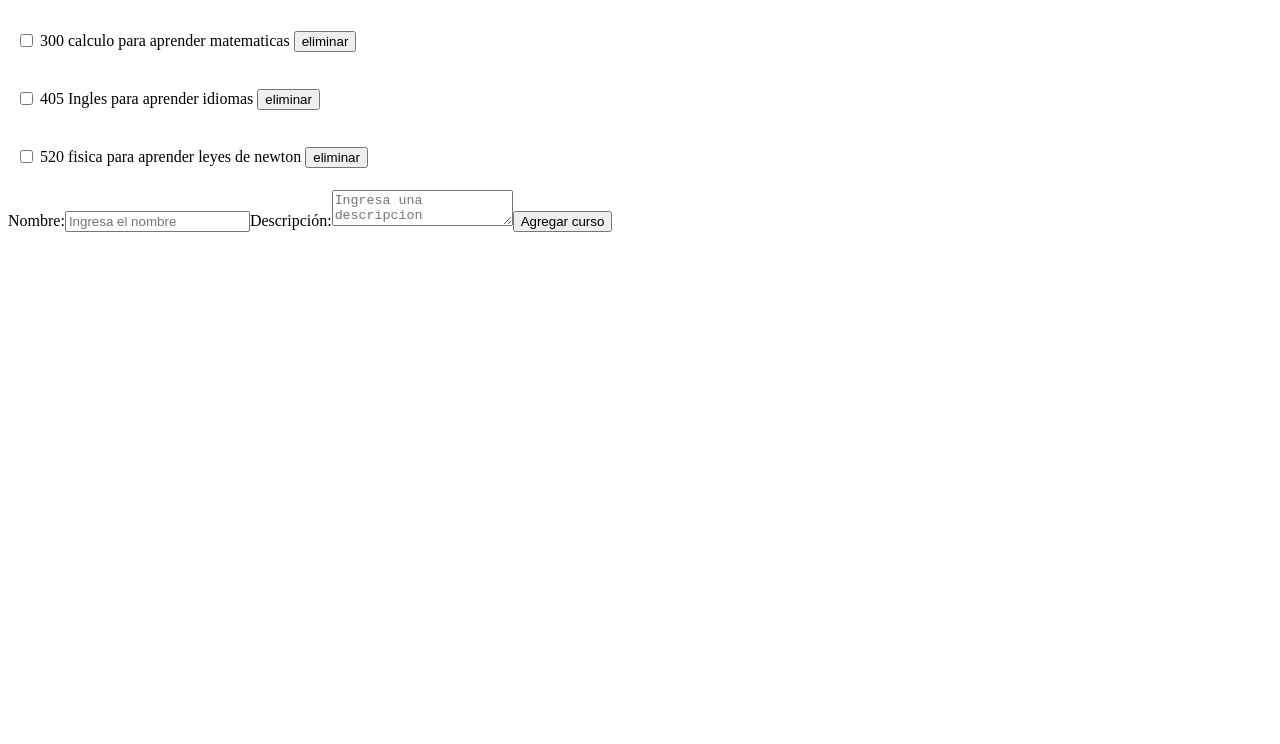
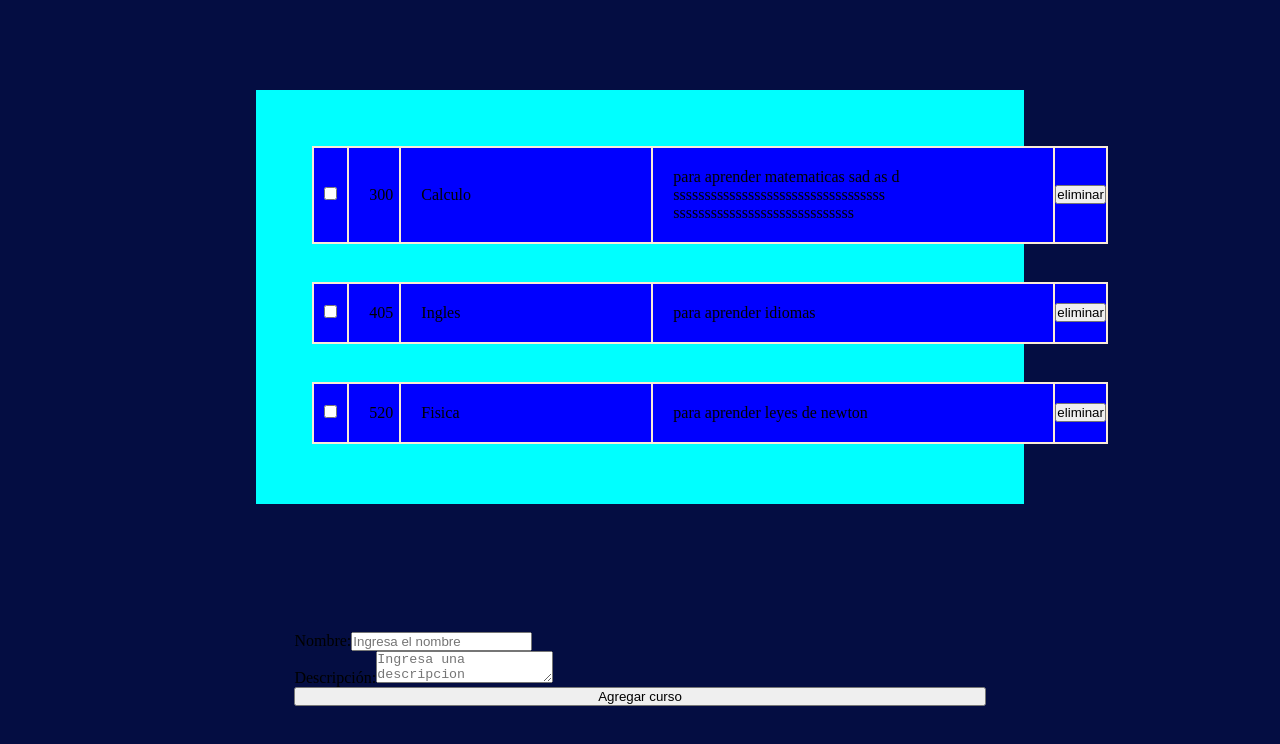
Before and after one commit to SantiagoSantafe/ReactJS, a React (Create React App) app: page / in a window 1280 px wide. Shown: the top 744 px of the page. Built offline with nearby package versions, Linux system fonts and the light colour scheme.

Commit message:
organizacion de las tablas y de los demas items

```diff
--- a/src/App.jsx
+++ b/src/App.jsx
@@ -4,8 +4,8 @@ import { useState, useEffect } from "react";
 export const CourseList = () => {
   const [curso, setcurso] = useState([{
         id:Math.floor(Math.random() * 1000),
-        nombre: "calculo",
-        descripcion: "para aprender matematicas",
+        nombre: "Calculo",
+        descripcion: "para aprender matematicas sad as d                  ssssssssssssssssssssssssssssssssss sssssssssssssssssssssssssssss",
     },
     {
       id: Math.floor(Math.random() * 1000),
@@ -14,7 +14,7 @@ export const CourseList = () => {
     },
     {
       id: Math.floor(Math.random() * 1000),
-      nombre: "fisica",
+      nombre: "Fisica",
       descripcion: "para aprender leyes de newton",
     },
   ]);
@@ -33,19 +33,19 @@ export const CourseList = () => {
   const RenCourseItem = curso.map((materia) => {
     return(
       <tr key={materia.id}>
-        <table>
+        <table className="tableItem">
           <tr>
-            <td>
+            <td className="ItemCheckbox">
               <input type="checkbox" onClick={()=>setcurso(curso.filter((curso) =>
               {return curso.id!==materia.id}))}></input>
             </td>
-            <td>
+            <td className="ItemID">
               <p >{materia.id}</p>
             </td>
-            <td>
+            <td className="ItemNombre">
               <p >{materia.nombre}</p>
             </td>
-            <td>
+            <td className="ItemDescripcion">
               <p >{materia.descripcion}</p>
             </td>
             <td>
@@ -60,12 +60,12 @@ export const CourseList = () => {
 
   return (
     <>
-      <table>
+      <table className="tableList">
         <td>
           {RenCourseItem}
         </td>
       </table>
-    <form>
+    <form className="Agregaritem">
         <label>
           Nombre:
           <input
--- a/src/index.jsx
+++ b/src/index.jsx
@@ -1,6 +1,7 @@
 import React from 'react';
 import ReactDOM from 'react-dom/client';
 import { CourseList } from './App';
+import './style.css';
 const root = ReactDOM.createRoot(document.getElementById('root'));
 root.render(
   <React.StrictMode>
--- a/src/style.css
+++ b/src/style.css
@@ -0,0 +1,61 @@
+:root{
+    --backgroundColor: rgb(4, 13, 66);
+}
+*{
+    margin: 0px;
+    padding: 0px;
+    box-sizing: border-box;
+}
+body{
+    background-color: var(--backgroundColor)
+}
+.tableList{
+    background-color: aqua;
+    display: flex;
+    flex-direction: column;
+    justify-content: center;
+    padding: 3%;
+    margin: 7% 20% 0%;
+}
+.tableItem{
+    background-color: antiquewhite;
+    display: inline-block;
+    width: max-content;
+    margin: 2%;
+}
+.tableItem td{
+    background-color: blue;
+
+}
+.tableItem .ItemCheckbox{
+    padding-right: 10px;
+    padding-left: 10px;
+}
+.tableItem .ItemID{
+    max-width: 50px;
+    min-width: 48px;
+    padding: 20px;
+    justify-content: left;
+}
+.tableItem .ItemNombre{
+    max-width: 250px;
+    min-width: 250px;
+    padding: 20px;
+
+    justify-content: center;
+}
+.tableItem .ItemDescripcion{
+    max-width: 400px;
+    min-width: 400px;
+    padding: 20px;
+
+    justify-content: center;
+}
+
+.Agregaritem{
+    display: flex;
+    flex-direction: column;
+    justify-content: center;
+    padding: 3%;
+    margin: 7% 20% 0%;
+}
```
